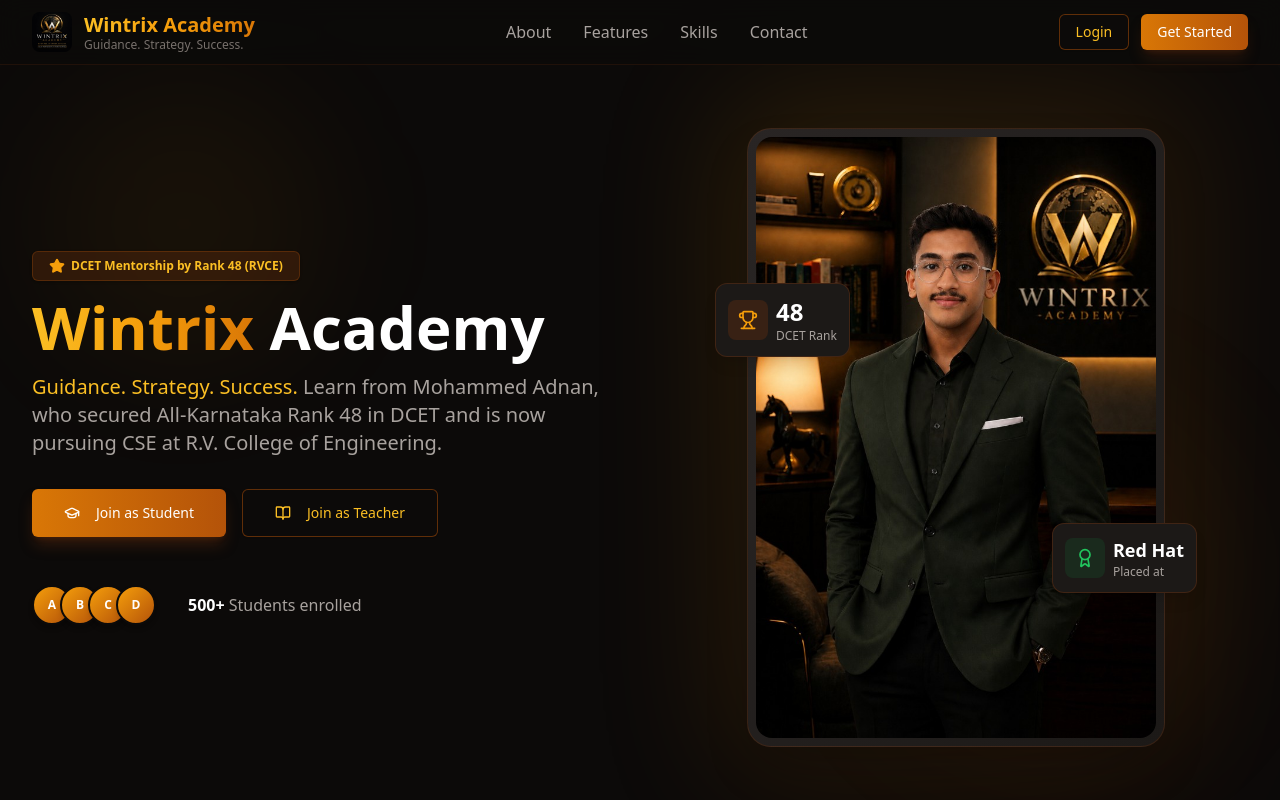
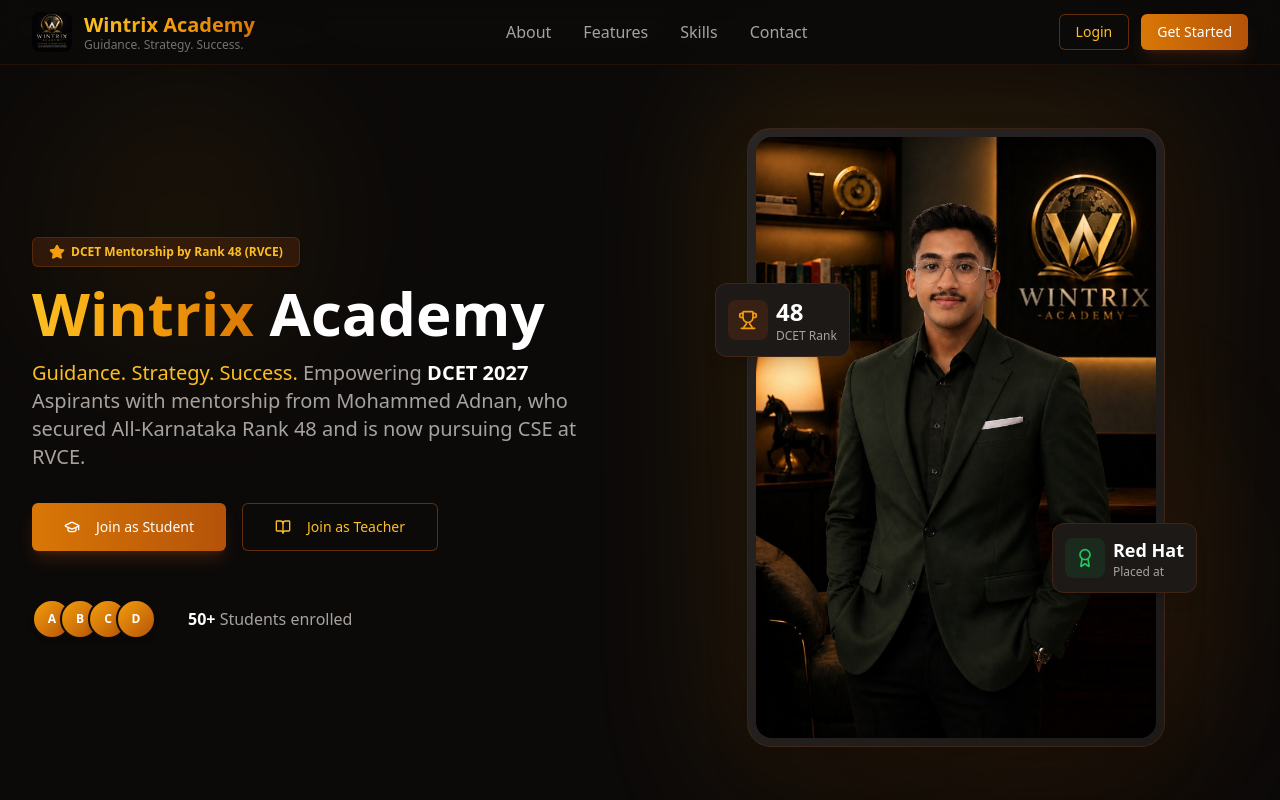
Before and after one commit to mohammedadnan21/dcet-coaching, a Next.js app: page / in a window 1280 px wide. Shown: the top 800 px of the page. Built offline with nearby package versions, Linux system fonts and the light colour scheme.

Commit message:
Fix API route static build errors and update landing page text
Add force-dynamic export to 4 API routes that were failing during
static generation. Update hero tagline to target DCET 2027 and
correct student count to 50+.

```diff
--- a/app/api/teachers/route.ts
+++ b/app/api/teachers/route.ts
@@ -2,6 +2,8 @@
 import { getServerSession } from "next-auth";
 import { authOptions } from "@/lib/auth";
 import { prisma } from "@/lib/db";
+
+export const dynamic = "force-dynamic";
 
 export async function GET() {
   try {
--- a/app/api/tests/my-attempts/route.ts
+++ b/app/api/tests/my-attempts/route.ts
@@ -2,6 +2,8 @@
 import { getServerSession } from "next-auth";
 import { authOptions } from "@/lib/auth";
 import { prisma } from "@/lib/db";
+
+export const dynamic = "force-dynamic";
 
 function parsePageLimit(searchParams: URLSearchParams) {
   const page = Math.max(1, parseInt(searchParams.get("page") ?? "1", 10) || 1);
--- a/app/api/tests/rankings/route.ts
+++ b/app/api/tests/rankings/route.ts
@@ -2,6 +2,8 @@
 import { getServerSession } from "next-auth";
 import { authOptions } from "@/lib/auth";
 import { prisma } from "@/lib/db";
+
+export const dynamic = "force-dynamic";
 
 export async function GET(request: NextRequest) {
   try {
--- a/app/api/tests/results/route.ts
+++ b/app/api/tests/results/route.ts
@@ -2,6 +2,8 @@
 import { getServerSession } from "next-auth";
 import { authOptions } from "@/lib/auth";
 import { prisma } from "@/lib/db";
+
+export const dynamic = "force-dynamic";
 
 function parsePageLimit(searchParams: URLSearchParams) {
   const page = Math.max(1, parseInt(searchParams.get("page") ?? "1", 10) || 1);
--- a/app/page.tsx
+++ b/app/page.tsx
@@ -235,7 +235,7 @@
                   Academy
                 </h1>
                 <p className="text-lg md:text-xl text-stone-400 max-w-xl leading-relaxed">
-                  <span className="text-amber-400 font-medium">Guidance. Strategy. Success.</span> Learn from Mohammed Adnan, who secured All-Karnataka Rank 48 in DCET and is now pursuing CSE at R.V. College of Engineering.
+                  <span className="text-amber-400 font-medium">Guidance. Strategy. Success.</span> Empowering <span className="text-white font-semibold">DCET 2027</span> Aspirants with mentorship from Mohammed Adnan, who secured All-Karnataka Rank 48 and is now pursuing CSE at RVCE.
                 </p>
               </div>
               <div className="flex flex-wrap gap-4">
@@ -261,7 +261,7 @@
                   ))}
                 </div>
                 <p className="text-stone-400">
-                  <span className="font-bold text-white">500+</span> Students enrolled
+                  <span className="font-bold text-white">50+</span> Students enrolled
                 </p>
               </div>
             </div>
@@ -309,6 +309,7 @@
             </div>
           </div>
         </div>
+
       </section>
 
       {/* Stats Section */}
```
